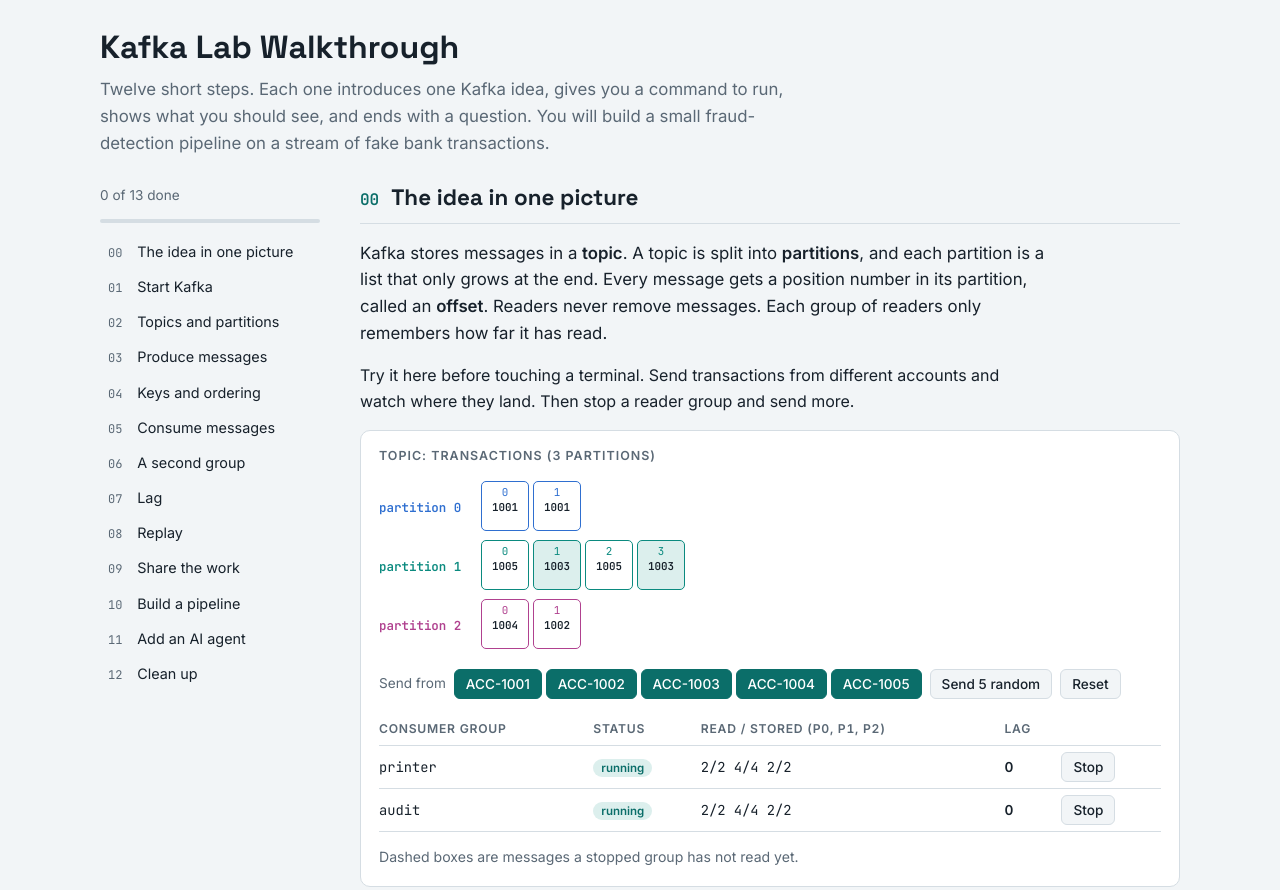
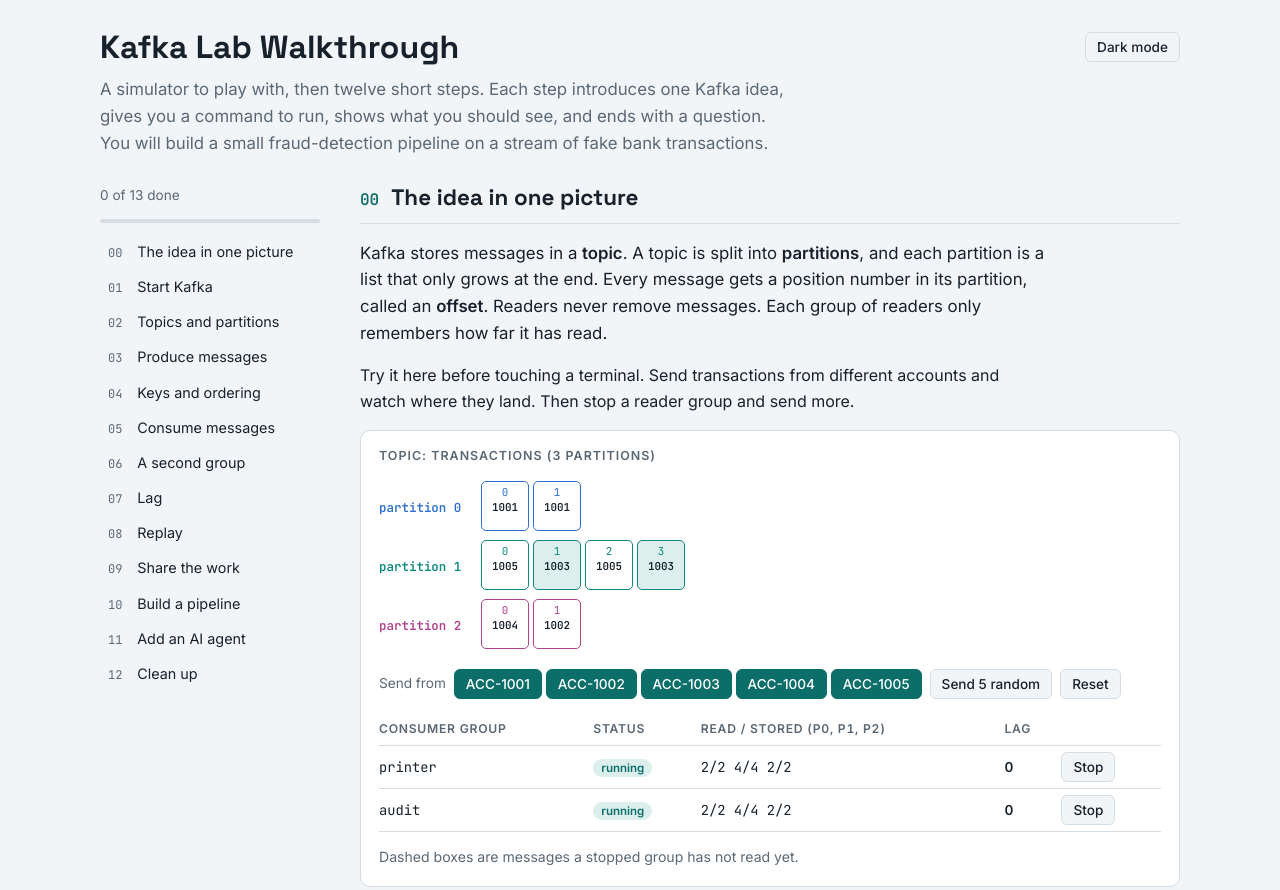
Before and after one commit to androidilicious/kafka-session, a plain HTML site: page docs/index.html in a window 1280 px wide. Shown: the top 890 px of the page. Drawn offline with Linux system fonts and the light colour scheme.

Commit message:
Add light/dark mode toggle to the walkthrough page
Co-Authored-By: Claude Fable 5.2 <noreply@anthropic.com>

```diff
--- a/docs/index.html
+++ b/docs/index.html
@@ -4,10 +4,14 @@
 <meta charset="utf-8">
 <meta name="viewport" content="width=device-width, initial-scale=1">
 <title>Kafka Lab Walkthrough</title>
+<script>
+try { var t = localStorage.getItem('kafka-lab-theme'); if (t === 'light' || t === 'dark') document.documentElement.setAttribute('data-theme', t); } catch (e) {}
+</script>
 <link rel="stylesheet" href="https://fonts.googleapis.com/css2?family=Inter:wght@400;500;600&family=JetBrains+Mono:wght@400;600&family=Space+Grotesk:wght@500;700&display=swap">
 <style>
 /* Layout: a sticky step rail on the left, one reading column on the right; each step is concept -> run -> see -> check. */
 :root {
+  color-scheme: light;
   --bg: #f2f5f7; --surface: #ffffff; --ink: #17212b; --muted: #5a6875; --line: #d5dde3;
   --accent: #0b6e69; --accent-soft: #dcefed; --warn: #a8540a; --warn-soft: #fbe9d3;
   --code-bg: #14202a; --code-ink: #e3ecf1; --code-dim: #8fa3b1;
@@ -42,6 +46,7 @@ code { font-family: var(--mono); font-size: .88em; background: var(--accent-soft
 :focus-visible { outline: 2px solid var(--accent); outline-offset: 2px; }
 
 header.top { display: flex; flex-direction: column; gap: 10px; margin-bottom: 28px; }
+.title-row { display: flex; flex-wrap: wrap; gap: 12px; justify-content: space-between; align-items: center; }
 header.top .lede { color: var(--muted); font-size: 1.05rem; }
 
 .cols { display: grid; grid-template-columns: 220px minmax(0, 1fr); gap: 40px; align-items: start; }
@@ -118,8 +123,9 @@ table.groups td.mono { font-family: var(--mono); }
 <body>
 <div class="wrap">
 <header class="top">
-  <h1>Kafka Lab Walkthrough</h1>
-  <p class="lede">Twelve short steps. Each one introduces one Kafka idea, gives you a command to run, shows what you should see, and ends with a question. You will build a small fraud-detection pipeline on a stream of fake bank transactions.</p>
+  <div class="title-row"><h1>Kafka Lab Walkthrough</h1>
+    <button class="b" type="button" id="themeToggle" aria-label="Switch between light and dark mode">Dark mode</button></div>
+  <p class="lede">A simulator to play with, then twelve short steps. Each step introduces one Kafka idea, gives you a command to run, shows what you should see, and ends with a question. You will build a small fraud-detection pipeline on a stream of fake bank transactions.</p>
 </header>
 
 <div class="cols">
@@ -354,6 +360,22 @@ ALERT LARGE_AMOUNT           ACC-1014   4440.74  Delta, Raleigh</pre></div>
   }
   paint();
 
+  // ---- Light / dark toggle (follows the system setting until you choose) ----
+  var root = document.documentElement, tb = document.getElementById('themeToggle');
+  function isDark() {
+    var t = root.getAttribute('data-theme');
+    return t ? t === 'dark' : matchMedia('(prefers-color-scheme: dark)').matches;
+  }
+  function label() { tb.textContent = isDark() ? 'Light mode' : 'Dark mode'; }
+  tb.addEventListener('click', function () {
+    var next = isDark() ? 'light' : 'dark';
+    root.setAttribute('data-theme', next);
+    try { localStorage.setItem('kafka-lab-theme', next); } catch (e) {}
+    label();
+  });
+  try { matchMedia('(prefers-color-scheme: dark)').addEventListener('change', label); } catch (e) {}
+  label();
+
   // ---- Copy buttons on every command block ----
   [].forEach.call(document.querySelectorAll('pre.cmd'), function (pre) {
     var b = document.createElement('button');
```
